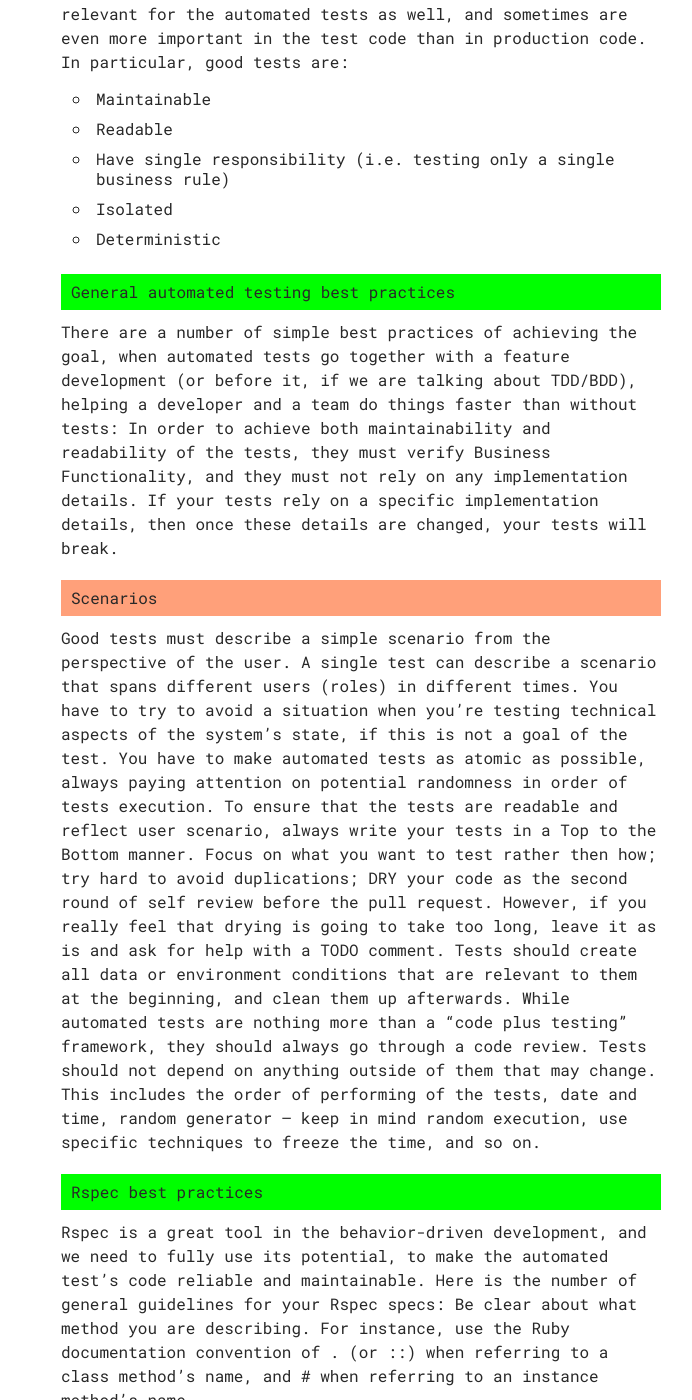
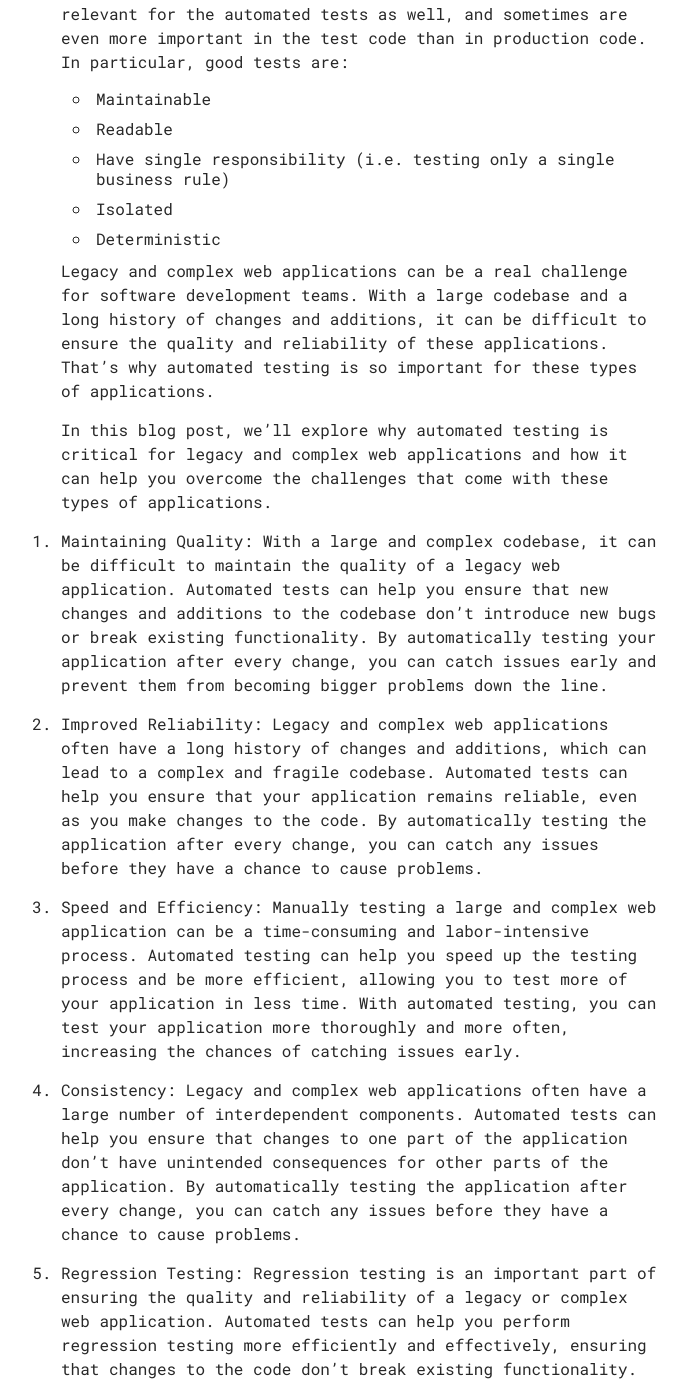
Before and after one commit to vshvedov/vladcodes, a Jekyll site: the page built from _posts/2013-02-12-automated-testing.md, in a window 1280 px wide and 1400 px high, scrolled down 467 px. Shown: the whole window, without its empty margins (279-971 px from the left). Built offline with Jekyll 4.4.1, drawn with Linux system fonts in a browser that asks for light colours; some of the changed text lies outside the part shown.

Commit message:
Update 2013-02-12-automated-testing.md

```diff
--- a/_posts/2013-02-12-automated-testing.md
+++ b/_posts/2013-02-12-automated-testing.md
@@ -14,27 +14,19 @@ By itself, as automated tests are nothing more than a code used to automate manu
 * Isolated
 * Deterministic
 
-## General automated testing best practices
+Legacy and complex web applications can be a real challenge for software development teams. With a large codebase and a long history of changes and additions, it can be difficult to ensure the quality and reliability of these applications. That's why automated testing is so important for these types of applications.
 
-There are a number of simple best practices of achieving the goal, when automated tests go together with a feature development (or before it, if we are talking about TDD/BDD), helping a developer and a team do things faster than without tests:
-In order to achieve both maintainability and readability of the tests, they must verify Business Functionality, and they must not rely on any implementation details. If your tests rely on a specific implementation details, then once these details are changed, your tests will break.
+In this blog post, we'll explore why automated testing is critical for legacy and complex web applications and how it can help you overcome the challenges that come with these types of applications.
 
-### Scenarios
+1.  Maintaining Quality: With a large and complex codebase, it can be difficult to maintain the quality of a legacy web application. Automated tests can help you ensure that new changes and additions to the codebase don't introduce new bugs or break existing functionality. By automatically testing your application after every change, you can catch issues early and prevent them from becoming bigger problems down the line.
 
-Good tests must describe a simple scenario from the perspective of the user. A single test can describe a scenario that spans different users (roles) in different times. You have to try to avoid a situation when you’re testing technical aspects of the system’s state, if this is not a goal of the test. You have to make automated tests as atomic as possible, always paying attention on potential randomness in order of tests execution.
-To ensure that the tests are readable and reflect user scenario, always write your tests in a Top to the Bottom manner. Focus on what you want to test rather then how; try hard to avoid duplications; DRY your code as the second round of self review before the pull request. However, if you really feel that drying is going to take too long, leave it as is and ask for help with a TODO comment.
-Tests should create all data or environment conditions that are relevant to them at the beginning, and clean them up afterwards. While automated tests are nothing more than a “code plus testing” framework, they should always go through a code review. Tests should not depend on anything outside of them that may change. This includes the order of performing of the tests, date and time, random generator – keep in mind random execution, use specific techniques to freeze the time, and so on.
+2.  Improved Reliability: Legacy and complex web applications often have a long history of changes and additions, which can lead to a complex and fragile codebase. Automated tests can help you ensure that your application remains reliable, even as you make changes to the code. By automatically testing the application after every change, you can catch any issues before they have a chance to cause problems.
 
-## Rspec best practices
+3.  Speed and Efficiency: Manually testing a large and complex web application can be a time-consuming and labor-intensive process. Automated testing can help you speed up the testing process and be more efficient, allowing you to test more of your application in less time. With automated testing, you can test your application more thoroughly and more often, increasing the chances of catching issues early.
 
-Rspec is a great tool in the behavior-driven development, and we need to fully use its potential, to make the automated test’s code reliable and maintainable. Here is the number of general guidelines for your Rspec specs:
-Be clear about what method you are describing. For instance, use the Ruby documentation convention of . (or ::) when referring to a class method's name, and # when referring to an instance method's name.
+4.  Consistency: Legacy and complex web applications often have a large number of interdependent components. Automated tests can help you ensure that changes to one part of the application don't have unintended consequences for other parts of the application. By automatically testing the application after every change, you can catch any issues before they have a chance to cause problems.
 
-* Always use contexts: they are a powerful method of making your tests clear and well organized. In the long term, this practice will keep tests easy to read.
-* Keep descriptions short and easily readable in English.
-* You always have to create single-expectations specs.
-* Test all possible cases, starting with edge cases for minimum/maximum, or false/true, values (so call 0/1 testing).
-* Keep guard always turned on.
-* Use pseudo-random data (like faker/ffaker Ruby gems) instead of lame test input like: 'a@a.com', '123123', 'John Doe'
+5.  Regression Testing: Regression testing is an important part of ensuring the quality and reliability of a legacy or complex web application. Automated tests can help you perform regression testing more efficiently and effectively, ensuring that changes to the code don't break existing functionality.
 
-More specific guidelines are highly connected with Rspec framework itself, they are always a point for discussion during code reviews.
+
+In conclusion, automated testing is critical for legacy and complex web applications. With its ability to maintain quality, improve reliability, speed up the testing process, ensure consistency, and perform regression testing, automated testing can help you overcome the challenges of these types of applications and ensure that your application is of the highest quality. So if you're working with a legacy or complex web application, make sure to include automated testing as part of your development process.
```
